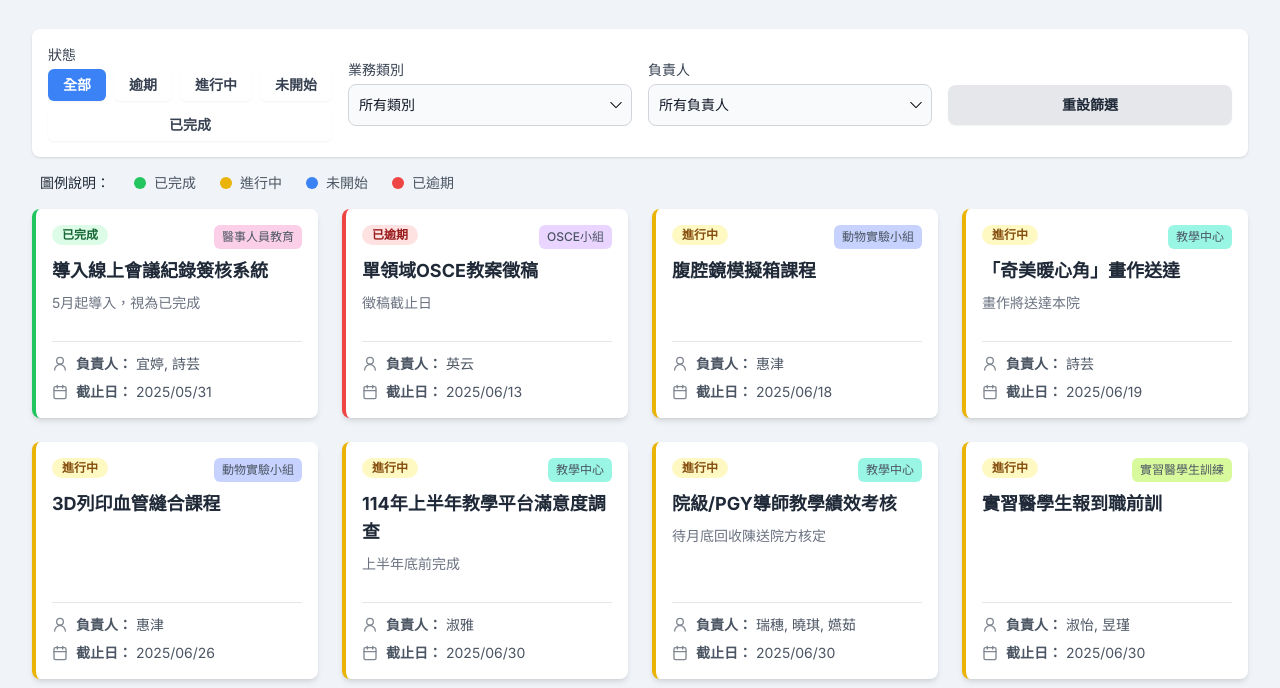
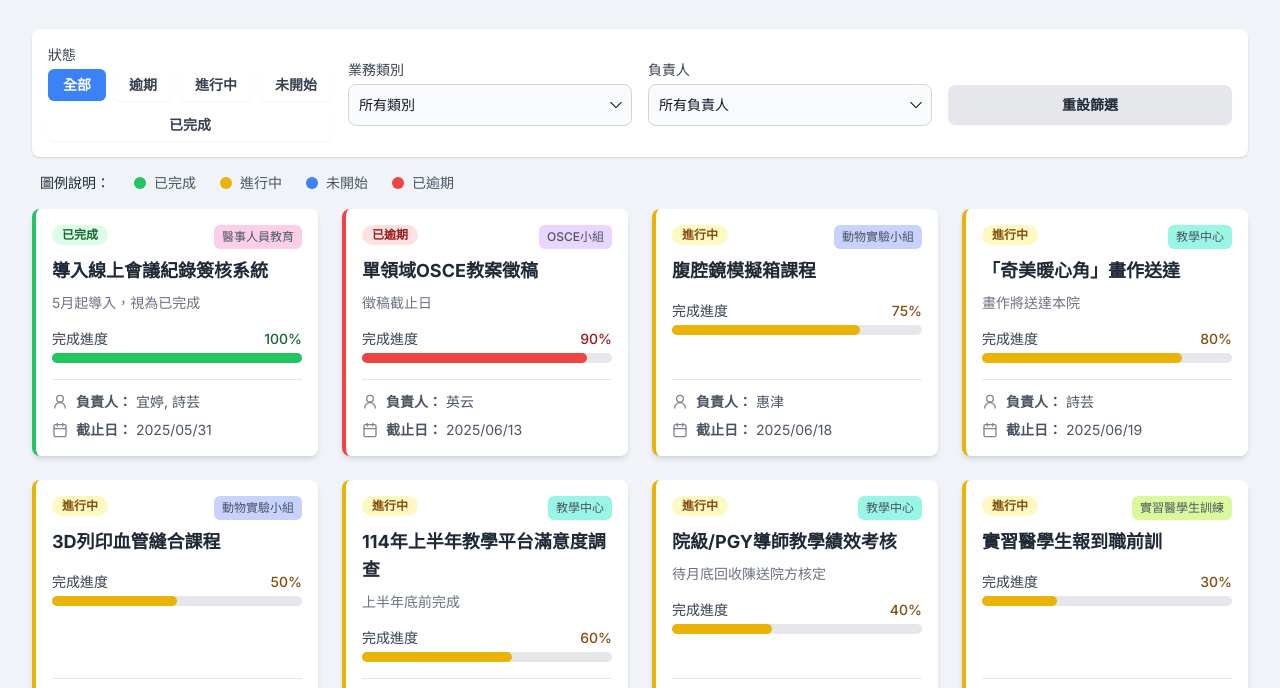
Before and after one commit to qpig0218/EducationCenterProgress, a plain HTML site: page index.html in a window 1280 px wide. Shown: the part 99-787 px from the top of the page. Drawn offline with nearby package versions, Linux system fonts and the light colour scheme.

Commit message:
Update index.html

```diff
--- a/index.html
+++ b/index.html
@@ -156,36 +156,36 @@
         // --- DATA INITIALIZATION ---
         const TODAY = new Date('2025-06-16');
         const tasks = [
-            { id: 't01', group: '教學中心', task: '114年上半年教學平台滿意度調查', owner: '淑雅', dueDate: '2025-06-30', notes: '上半年底前完成' },
-            { id: 't02', group: '教學中心', task: '院級/PGY導師教學績效考核', owner: '瑞穗, 曉琪, 嬿茹', dueDate: '2025-06-30', notes: '待月底回收陳送院方核定' },
-            { id: 't03', group: '教學中心', task: '「奇美暖心角」畫作送達', owner: '詩芸', dueDate: '2025-06-19', notes: '畫作將送達本院' },
-            { id: 't04', group: '教學中心', task: '【內部訓練】數位賦能系列課程', owner: '依玲', dueDate: '2025-07-29', notes: '系列課程，最終日為7/29' },
-            { id: 't05', group: '教師培育中心', task: '114年度全院主治醫師教學績效評核', owner: '汶秀', dueDate: '2025-12-31', notes: '年度作業' },
-            { id: 't06', group: '教師培育中心', task: '台南市醫師公會聯合旅遊活動', owner: '瑞穗', dueDate: '2025-08-31', notes: '地點：東勢林場' },
-            { id: 't07', group: '教師培育中心', task: '聯合迎新餐會', owner: '瑞穗', dueDate: '2025-11-07', notes: '地點：總理大餐廳' },
-            { id: 't08', group: '教師培育中心', task: '系列演講 (李玲嫻/野崎孝男/陳庭楷)', owner: '淑雅', dueDate: '2025-07-15', notes: '系列演講，最終日為7/15' },
-            { id: 't09', group: '實習醫學生訓練', task: '國立中山大學TMAC評鑑', owner: '淑怡, 昱瑾', dueDate: '2025-12-09', notes: '評鑑日期: 12/09-12/12' },
-            { id: 't10', group: '實習醫學生訓練', task: '中山醫學大學TMAC評鑑', owner: '淑怡, 昱瑾', dueDate: '2025-12-16', notes: '評鑑日期: 12/16-12/19' },
-            { id: 't11', group: '實習醫學生訓練', task: '中山後醫TMAC自評報告回寄', owner: '淑怡, 昱瑾', dueDate: '2025-08-01' },
-            { id: 't12', group: '實習醫學生訓練', task: '實習醫學生報到職前訓', owner: '淑怡, 昱瑾', dueDate: '2025-06-30' },
-            { id: 't13', group: '實習醫學生訓練', task: 'UGY座談暨檢討餐會', owner: '淑怡, 昱瑾', dueDate: '2025-07-03' },
-            { id: 't14', group: '畢業後一般醫學訓練', task: '處理PGY學員轉出入事宜', owner: '曉琪', dueDate: '2025-08-01', notes: '8月起生效'},
-            { id: 't15', group: 'OSCE小組', task: '單領域OSCE教案徵稿', owner: '英云', dueDate: '2025-06-13', notes: '徵稿截止日' },
-            { id: 't16', group: '動物實驗小組', task: '腹腔鏡模擬箱課程', owner: '惠津', dueDate: '2025-06-18' },
-            { id: 't17', group: '動物實驗小組', task: '3D列印血管縫合課程', owner: '惠津', dueDate: '2025-06-26' },
-            { id: 't18', group: '醫事人員教育', task: '導入線上會議紀錄簽核系統', owner: '宜婷, 詩芸', dueDate: '2025-05-31', notes: '5月起導入，視為已完成', status: 'Completed'},
-            { id: 't19', group: '醫事人員教育', task: '與奇美博物館合作之醫學人文教育課程', owner: '宜婷, 詩芸', dueDate: '2025-07-18'},
-            { id: 't20', group: '病歷審查小組', task: '第二季住院病歷行政審查', owner: '迎真, 盟淦', dueDate: '2025-06-30', notes: '4-6月' },
-            { id: 't21', group: '行政表單數位化', task: 'Power Apps 設計教育訓練課程', owner: '依玲, 淑怡, 詩芸', dueDate: '2025-07-12', notes: '分兩天 (7/5, 7/12) 進行' }
+            { id: 't01', group: '教學中心', task: '114年上半年教學平台滿意度調查', owner: '淑雅', dueDate: '2025-06-30', notes: '上半年底前完成', progress: 60 },
+            { id: 't02', group: '教學中心', task: '院級/PGY導師教學績效考核', owner: '瑞穗, 曉琪, 嬿茹', dueDate: '2025-06-30', notes: '待月底回收陳送院方核定', progress: 40 },
+            { id: 't03', group: '教學中心', task: '「奇美暖心角」畫作送達', owner: '詩芸', dueDate: '2025-06-19', notes: '畫作將送達本院', progress: 80 },
+            { id: 't04', group: '教學中心', task: '【內部訓練】數位賦能系列課程', owner: '依玲', dueDate: '2025-07-29', notes: '系列課程，最終日為7/29', progress: 5 },
+            { id: 't05', group: '教師培育中心', task: '114年度全院主治醫師教學績效評核', owner: '汶秀', dueDate: '2025-12-31', notes: '年度作業', progress: 0 },
+            { id: 't06', group: '教師培育中心', task: '台南市醫師公會聯合旅遊活動', owner: '瑞穗', dueDate: '2025-08-31', notes: '地點：東勢林場', progress: 0 },
+            { id: 't07', group: '教師培育中心', task: '聯合迎新餐會', owner: '瑞穗', dueDate: '2025-11-07', notes: '地點：總理大餐廳', progress: 0 },
+            { id: 't08', group: '教師培育中心', task: '系列演講 (李玲嫻/野崎孝男/陳庭楷)', owner: '淑雅', dueDate: '2025-07-15', notes: '系列演講，最終日為7/15', progress: 10 },
+            { id: 't09', group: '實習醫學生訓練', task: '國立中山大學TMAC評鑑', owner: '淑怡, 昱瑾', dueDate: '2025-12-09', notes: '評鑑日期: 12/09-12/12', progress: 0 },
+            { id: 't10', group: '實習醫學生訓練', task: '中山醫學大學TMAC評鑑', owner: '淑怡, 昱瑾', dueDate: '2025-12-16', notes: '評鑑日期: 12/16-12/19', progress: 0 },
+            { id: 't11', group: '實習醫學生訓練', task: '中山後醫TMAC自評報告回寄', owner: '淑怡, 昱瑾', dueDate: '2025-08-01', progress: 0 },
+            { id: 't12', group: '實習醫學生訓練', task: '實習醫學生報到職前訓', owner: '淑怡, 昱瑾', dueDate: '2025-06-30', progress: 30 },
+            { id: 't13', group: '實習醫學生訓練', task: 'UGY座談暨檢討餐會', owner: '淑怡, 昱瑾', dueDate: '2025-07-03', progress: 10 },
+            { id: 't14', group: '畢業後一般醫學訓練', task: '處理PGY學員轉出入事宜', owner: '曉琪', dueDate: '2025-08-01', notes: '8月起生效', progress: 0},
+            { id: 't15', group: 'OSCE小組', task: '單領域OSCE教案徵稿', owner: '英云', dueDate: '2025-06-13', notes: '徵稿截止日', progress: 90 },
+            { id: 't16', group: '動物實驗小組', task: '腹腔鏡模擬箱課程', owner: '惠津', dueDate: '2025-06-18', progress: 75 },
+            { id: 't17', group: '動物實驗小組', task: '3D列印血管縫合課程', owner: '惠津', dueDate: '2025-06-26', progress: 50 },
+            { id: 't18', group: '醫事人員教育', task: '導入線上會議紀錄簽核系統', owner: '宜婷, 詩芸', dueDate: '2025-05-31', notes: '5月起導入，視為已完成', status: 'Completed', progress: 100 },
+            { id: 't19', group: '醫事人員教育', task: '與奇美博物館合作之醫學人文教育課程', owner: '宜婷, 詩芸', dueDate: '2025-07-18', progress: 15 },
+            { id: 't20', group: '病歷審查小組', task: '第二季住院病歷行政審查', owner: '迎真, 盟淦', dueDate: '2025-06-30', notes: '4-6月', progress: 85 },
+            { id: 't21', group: '行政表單數位化', task: 'Power Apps 設計教育訓練課程', owner: '依玲, 淑怡, 詩芸', dueDate: '2025-07-12', notes: '分兩天 (7/5, 7/12) 進行', progress: 20 }
         ];
 
         let currentFilters = { status: 'all', group: 'all', owner: 'all' };
         const statusConfig = {
-            'Overdue': { text: '已逾期', color: 'bg-red-100', textColor: 'text-red-800', dot: 'bg-red-500' },
-            'In Progress': { text: '進行中', color: 'bg-yellow-100', textColor: 'text-yellow-800', dot: 'bg-yellow-500' },
-            'Not Started': { text: '未開始', color: 'bg-blue-100', textColor: 'text-blue-800', dot: 'bg-blue-500' },
-            'Completed': { text: '已完成', color: 'bg-green-100', textColor: 'text-green-800', dot: 'bg-green-500' },
-            'No Date': { text: '無日期', color: 'bg-gray-100', textColor: 'text-gray-800', dot: 'bg-gray-400' }
+            'Overdue': { text: '已逾期', color: 'bg-red-100', textColor: 'text-red-800', dot: 'bg-red-500', bar: 'bg-red-500' },
+            'In Progress': { text: '進行中', color: 'bg-yellow-100', textColor: 'text-yellow-800', dot: 'bg-yellow-500', bar: 'bg-yellow-500' },
+            'Not Started': { text: '未開始', color: 'bg-blue-100', textColor: 'text-blue-800', dot: 'bg-blue-500', bar: 'bg-blue-500' },
+            'Completed': { text: '已完成', color: 'bg-green-100', textColor: 'text-green-800', dot: 'bg-green-500', bar: 'bg-green-500' },
+            'No Date': { text: '無日期', color: 'bg-gray-100', textColor: 'text-gray-800', dot: 'bg-gray-400', bar: 'bg-gray-400' }
         };
         const groupColors = {};
         const availableColors = ['bg-pink-200', 'bg-purple-200', 'bg-indigo-200', 'bg-teal-200', 'bg-lime-200', 'bg-amber-200', 'bg-cyan-200', 'bg-fuchsia-200'];
@@ -196,9 +196,10 @@
             if (!task.dueDate) return 'No Date';
             const dueDate = new Date(task.dueDate);
             dueDate.setHours(23, 59, 59, 999);
+            if (task.progress === 100) return 'Completed';
             const daysDifference = (dueDate - TODAY) / (1000 * 60 * 60 * 24);
             if (daysDifference < 0) return 'Overdue';
-            if (daysDifference <= 30) return 'In Progress'; // Changed to 30 days for more 'In Progress' tasks
+            if (daysDifference <= 30 || task.progress > 0) return 'In Progress';
             return 'Not Started';
         }
 
@@ -207,11 +208,14 @@
             const emptyState = document.getElementById('empty-state');
             board.innerHTML = '';
             const filteredTasks = tasks.filter(task => {
-                const statusMatch = currentFilters.status === 'all' || getStatus(task) === currentFilters.status;
+                // Manually check status for Completed tasks based on progress before filtering
+                const effectiveStatus = task.progress === 100 ? 'Completed' : getStatus(task);
+                const statusMatch = currentFilters.status === 'all' || effectiveStatus === currentFilters.status;
                 const groupMatch = currentFilters.group === 'all' || task.group === currentFilters.group;
                 const ownerMatch = currentFilters.owner === 'all' || task.owner.includes(currentFilters.owner);
                 return statusMatch && groupMatch && ownerMatch;
             });
+
             if (filteredTasks.length === 0) {
                 emptyState.classList.remove('hidden');
                 board.classList.add('hidden');
@@ -219,21 +223,57 @@
                 emptyState.classList.add('hidden');
                 board.classList.remove('hidden');
             }
+
             filteredTasks.sort((a, b) => {
                 const dateA = a.dueDate ? new Date(a.dueDate) : new Date('9999-12-31');
                 const dateB = b.dueDate ? new Date(b.dueDate) : new Date('9999-12-31');
                 return dateA - dateB;
             });
+
             filteredTasks.forEach(task => {
-                const status = getStatus(task);
+                const status = task.progress === 100 ? 'Completed' : getStatus(task);
                 const config = statusConfig[status];
                 if (!groupColors[task.group]) {
                     groupColors[task.group] = availableColors[colorIndex % availableColors.length];
                     colorIndex++;
                 }
                 const groupColor = groupColors[task.group];
-                const card = `<div id="${task.id}" class="task-card bg-white rounded-lg shadow-md border-l-4 ${config.dot.replace('bg-', 'border-')} p-4 flex flex-col justify-between">...</div>`; // Card content removed for brevity
-                board.innerHTML += card.replace('...', `<div><div class="flex justify-between items-start mb-2"><span class="text-xs font-semibold px-2.5 py-0.5 rounded-full ${config.color} ${config.textColor}">${config.text}</span><span class="text-xs font-medium text-gray-600 px-2 py-1 rounded-md ${groupColor}">${task.group}</span></div><h3 class="font-bold text-gray-800 text-lg mb-2">${task.task}</h3>${task.notes ? `<p class="text-sm text-gray-500 mb-3">${task.notes}</p>` : ''}</div><div class="mt-4 pt-3 border-t border-gray-200"><div class="flex items-center text-sm text-gray-600 mb-2"><svg xmlns="http://www.w3.org/2000/svg" width="16" height="16" viewBox="0 0 24 24" fill="none" stroke="currentColor" stroke-width="2" stroke-linecap="round" stroke-linejoin="round" class="mr-2 opacity-70"><path d="M12 2a5 5 0 1 0 5 5 5 5 0 0 0-5-5zM20 21a8 8 0 1 0-16 0"/></svg><strong>負責人：</strong><span class="ml-1">${task.owner}</span></div><div class="flex items-center text-sm text-gray-600"><svg xmlns="http://www.w3.org/2000/svg" width="16" height="16" viewBox="0 0 24 24" fill="none" stroke="currentColor" stroke-width="2" stroke-linecap="round" stroke-linejoin="round" class="mr-2 opacity-70"><path d="M8 2v4"/><path d="M16 2v4"/><rect width="18" height="18" x="3" y="4" rx="2"/><path d="M3 10h18"/></svg><strong>截止日：</strong><span class="ml-1">${task.dueDate ? task.dueDate.replace(/-/g, '/') : '未指定'}</span></div></div>`);
+
+                const cardHTML = `
+                    <div id="${task.id}" class="task-card bg-white rounded-lg shadow-md border-l-4 ${config.dot.replace('bg-', 'border-')} p-4 flex flex-col justify-between">
+                        <div>
+                            <div class="flex justify-between items-start mb-2">
+                                <span class="text-xs font-semibold px-2.5 py-0.5 rounded-full ${config.color} ${config.textColor}">${config.text}</span>
+                                <span class="text-xs font-medium text-gray-600 px-2 py-1 rounded-md ${groupColor}">${task.group}</span>
+                            </div>
+                            <h3 class="font-bold text-gray-800 text-lg mb-2">${task.task}</h3>
+                            ${task.notes ? `<p class="text-sm text-gray-500 mb-3">${task.notes}</p>` : ''}
+
+                            <!-- Progress Bar -->
+                            <div class="mt-4">
+                                <div class="flex justify-between mb-1">
+                                    <span class="text-sm font-medium text-gray-700">完成進度</span>
+                                    <span class="text-sm font-medium ${config.textColor}">${task.progress}%</span>
+                                </div>
+                                <div class="w-full bg-gray-200 rounded-full h-2.5">
+                                    <div class="${config.bar} h-2.5 rounded-full" style="width: ${task.progress}%"></div>
+                                </div>
+                            </div>
+                        </div>
+
+                        <div class="mt-4 pt-3 border-t border-gray-200">
+                             <div class="flex items-center text-sm text-gray-600 mb-2">
+                                <svg xmlns="http://www.w3.org/2000/svg" width="16" height="16" viewBox="0 0 24 24" fill="none" stroke="currentColor" stroke-width="2" stroke-linecap="round" stroke-linejoin="round" class="mr-2 opacity-70"><path d="M12 2a5 5 0 1 0 5 5 5 5 0 0 0-5-5zM20 21a8 8 0 1 0-16 0"/></svg>
+                                <strong>負責人：</strong><span class="ml-1">${task.owner}</span>
+                            </div>
+                            <div class="flex items-center text-sm text-gray-600">
+                                <svg xmlns="http://www.w3.org/2000/svg" width="16" height="16" viewBox="0 0 24 24" fill="none" stroke="currentColor" stroke-width="2" stroke-linecap="round" stroke-linejoin="round" class="mr-2 opacity-70"><path d="M8 2v4"/><path d="M16 2v4"/><rect width="18" height="18" x="3" y="4" rx="2"/><path d="M3 10h18"/></svg>
+                                <strong>截止日：</strong><span class="ml-1">${task.dueDate ? task.dueDate.replace(/-/g, '/') : '未指定'}</span>
+                            </div>
+                        </div>
+                    </div>
+                `;
+                board.innerHTML += cardHTML;
             });
         }
 
@@ -248,10 +288,16 @@
 
         function setupEventListeners() {
             document.querySelectorAll('.filter-btn-status').forEach(button => {
-                button.addEventListener('click', () => {
-                    document.querySelectorAll('.filter-btn-status').forEach(btn => btn.classList.remove('bg-blue-500', 'text-white'));
-                    button.classList.add('bg-blue-500', 'text-white');
-                    currentFilters.status = button.dataset.filter;
+                button.addEventListener('click', (e) => {
+                    // Update button styles
+                    document.querySelectorAll('.filter-btn-status').forEach(btn => {
+                        btn.classList.remove('bg-blue-500', 'text-white');
+                        btn.classList.add('bg-white', 'text-gray-700');
+                    });
+                    e.currentTarget.classList.add('bg-blue-500', 'text-white');
+                    e.currentTarget.classList.remove('bg-white', 'text-gray-700');
+
+                    currentFilters.status = e.currentTarget.dataset.filter;
                     renderTasks();
                 });
             });
@@ -262,21 +308,12 @@
                 document.getElementById('group-filter').value = 'all';
                 document.getElementById('owner-filter').value = 'all';
                 document.querySelector('.filter-btn-status[data-filter="all"]').click();
-                renderTasks();
             });
 
-            // AI Modal listeners
             const aiModal = document.getElementById('ai-modal');
-            document.getElementById('ai-button').addEventListener('click', () => {
-                generateAIReport();
-                aiModal.classList.remove('hidden');
-            });
+            document.getElementById('ai-button').addEventListener('click', () => { generateAIReport(); aiModal.classList.remove('hidden'); });
             document.getElementById('close-modal-button').addEventListener('click', () => aiModal.classList.add('hidden'));
-            aiModal.addEventListener('click', (e) => {
-                if (e.target === aiModal) {
-                    aiModal.classList.add('hidden');
-                }
-            });
+            aiModal.addEventListener('click', (e) => { if (e.target === aiModal) aiModal.classList.add('hidden'); });
         }
 
         function generateAIReport() {
@@ -289,51 +326,39 @@
             }, {});
 
             const overdueTasks = tasks.filter(t => getStatus(t) === 'Overdue');
-            const flagshipTasks = tasks.filter(t => t.task.includes('TMAC') || t.task.includes('Power Apps'));
-            const quickWinTasks = tasks.filter(t => getStatus(t) === 'In Progress' && ((new Date(t.dueDate) - TODAY) / (1000 * 60 * 60 * 24)) <= 14);
+            const lowProgressTasks = tasks.filter(t => getStatus(t) === 'In Progress' && t.progress < 30);
 
             let reportHTML = `
                 <h2>高階經理人決策摘要 (數據更新至 ${TODAY.toLocaleDateString('zh-TW')})</h2>
                 <h3>1. 專案組合健康度速覽 (RAG 分析)</h3>
                 <p>
-                    目前專案組合共計 ${tasks.length} 項，整體健康度尚可，但需關注特定風險。
+                    目前專案組合共計 ${tasks.length} 項，整體健康度尚可，但需關注進度落後問題。
                     <ul>
                         <li><strong class="text-red-600">紅色警示 (Red):</strong> 共 ${statusCounts['Overdue'] || 0} 項專案已逾期，需立即介入。</li>
-                        <li><strong class="text-yellow-600">黃色觀察 (Amber):</strong> 共 ${statusCounts['In Progress'] || 0} 項專案在進行中，應持續追蹤進度。</li>
-                        <li><strong class="text-blue-600">綠色正常 (Green):</strong> 共 ${statusCounts['Not Started'] || 0} 項專案尚未開始，資源規劃中。</li>
-                        <li><strong class="text-green-700">已完成 (Completed):</strong> 共 ${statusCounts['Completed'] || 0} 項，成果可進行覆盤。</li>
+                        <li><strong class="text-yellow-600">黃色觀察 (Amber):</strong> 共 ${statusCounts['In Progress'] || 0} 項專案在進行中，其中 <strong>${lowProgressTasks.length}項進度低於30%</strong>，是潛在風險。</li>
+                        <li><strong class="text-blue-600">藍色規劃 (Blue):</strong> 共 ${statusCounts['Not Started'] || 0} 項專案尚未開始，資源規劃中。</li>
+                        <li><strong class="text-green-700">綠色完成 (Green):</strong> 共 ${statusCounts['Completed'] || 0} 項，成果可進行覆盤。</li>
                     </ul>
                 </p>
 
-                <h3>2. 核心專案與策略契合度分析</h3>
-                <p>從策略高度檢視，以下專案群組具備關鍵價值：</p>
-                <ul>
-                    <li><strong>策略核心 (Flagship Projects):</strong>
-                        <ul>
-                            <li><strong>醫學院評鑑 (TMAC):</strong> 此為合規與聲譽的基石專案，具備最高優先級。資源需絕對保障，確保順利通過。 (關聯任務: ${flagshipTasks.filter(t => t.task.includes('TMAC')).length}項)</li>
-                            <li><strong>數位轉型 (Digitalization):</strong> 「Power Apps 設計課程」是推動組織數位賦能的關鍵一步，具備高策略價值，能提升長期營運效率。</li>
-                        </ul>
-                    </li>
-                    <li><strong>近期戰果 (Quick Wins):</strong>
-                        ${quickWinTasks.length > 0 ? `「${quickWinTasks.map(t => t.task).join('」、「')}」等 ${quickWinTasks.length} 項任務將在兩週內到期，可作為短期成果亮點，激勵團隊士氣。` : '目前無即將在兩週內到期的專案可作為快速戰果。'}
-                    </li>
-                </ul>
-
-                <h3>3. 風險評估與「殭屍專案」預警</h3>
+                <h3>2. 風險評估與進度落後預警</h3>
                 <p>部分專案已呈現風險，需啟動管理機制：</p>
                 <ul>
                     <li><strong class="text-red-600">已逾期專案 (立即處理):</strong>
-                        ${overdueTasks.length > 0 ? `「${overdueTasks.map(t => t.task).join('」、「')}」已過期，必須立即與負責人 (${overdueTasks.map(t => t.owner).join(', ')}) 確認狀況，判斷是資源問題、範疇問題還是已成「殭屍專案」，並果斷決策（資源加碼或停損）。` : '目前無逾期專案，風險控制良好。'}
+                        ${overdueTasks.length > 0 ? `「${overdueTasks.map(t => t.task).join('」、「')}」已過期，雖然進度達90%，但卡在最後一哩路，需立即了解瓶頸並排除。` : '目前無逾期專案，風險控制良好。'}
                     </li>
-                     <li><strong>資源集中風險:</strong> 「實習醫學生訓練」小組負責多達 5 項專案，且多項將於6-7月密集到期，需注意團隊是否有過勞風險，考慮資源是否需臨時調度支援。</li>
+                     <li><strong class="text-yellow-600">進度嚴重落後 (潛在殭屍專案):</strong>
+                        ${lowProgressTasks.length > 0 ? `「${lowProgressTasks.map(t => t.task).join('」、「')}」等${lowProgressTasks.length}項任務進度低於30%，需重點關注，了解是資源不足或遭遇困難，避免其成為未來的逾期專案。` : '所有進行中專案進度均高於30%，狀況良好。'}
+                     </li>
+                     <li><strong>資源集中風險:</strong> 「實習醫學生訓練」小組負責多項專案，且多項將於6-7月密集到期，需注意團隊是否有過勞風險，考慮資源是否需臨時調度支援。</li>
                 </ul>
 
-                <h3>4. 高階經理人決策建議</h3>
-                <ol class="list-decimal list-inside space-y-2">
-                    <li><strong>設定明確優先級:</strong> 立即將所有「TMAC評鑑」相關任務標定為最高優先級。建議召開一次跨組別的評鑑專案啟動會議，確保共識與資源到位。</li>
-                    <li><strong>啟動風險排除會議:</strong> 針對 ${overdueTasks.length > 0 ? `「${overdueTasks[0].task}」` : '逾期專案'}，要求負責人於48小時內提出狀況說明與解決方案。</li>
-                    <li><strong>賦能數位轉型:</strong> 對於「Power Apps 課程」給予公開支持，並評估後續成果是否能拓展至更多行政流程，將其打造成內部數位化的成功案例。</li>
-                    <li><strong>建立常態回報機制:</strong> 要求各組負責人，自下月起，於每月會議前提交一份「RAG燈號進度表」，讓儀表板數據成為常態管理工具，而非僅是會議資料。</li>
+                <h3>3. 高階經理人決策建議</h3>
+                <ol class="list-decimal list-inside space-y-3">
+                    <li><strong>設定明確優先級:</strong> 立即將所有「TMAC評鑑」相關任務標定為最高優先級。雖然目前進度為0，但此為必須成功的專案，應立即召開專案啟動會議。</li>
+                    <li><strong>召開進度落後檢討會:</strong> 針對進度低於30%的 ${lowProgressTasks.length} 個專案，要求負責人於本週內提出原因分析及追趕計畫。</li>
+                    <li><strong>賦能數位轉型:</strong> 「Power Apps 課程」雖進度不高，但具策略價值。建議公開支持，並評估後續成果是否能拓展至更多行政流程，將其打造成內部數位化的成功案例。</li>
+                    <li><strong>建立常態回報機制:</strong> 要求各組負責人，自下月起，於每月會議前更新任務進度百分比，讓儀表板數據成為常態管理工具。</li>
                 </ol>
             `;
             contentEl.innerHTML = reportHTML;
```
